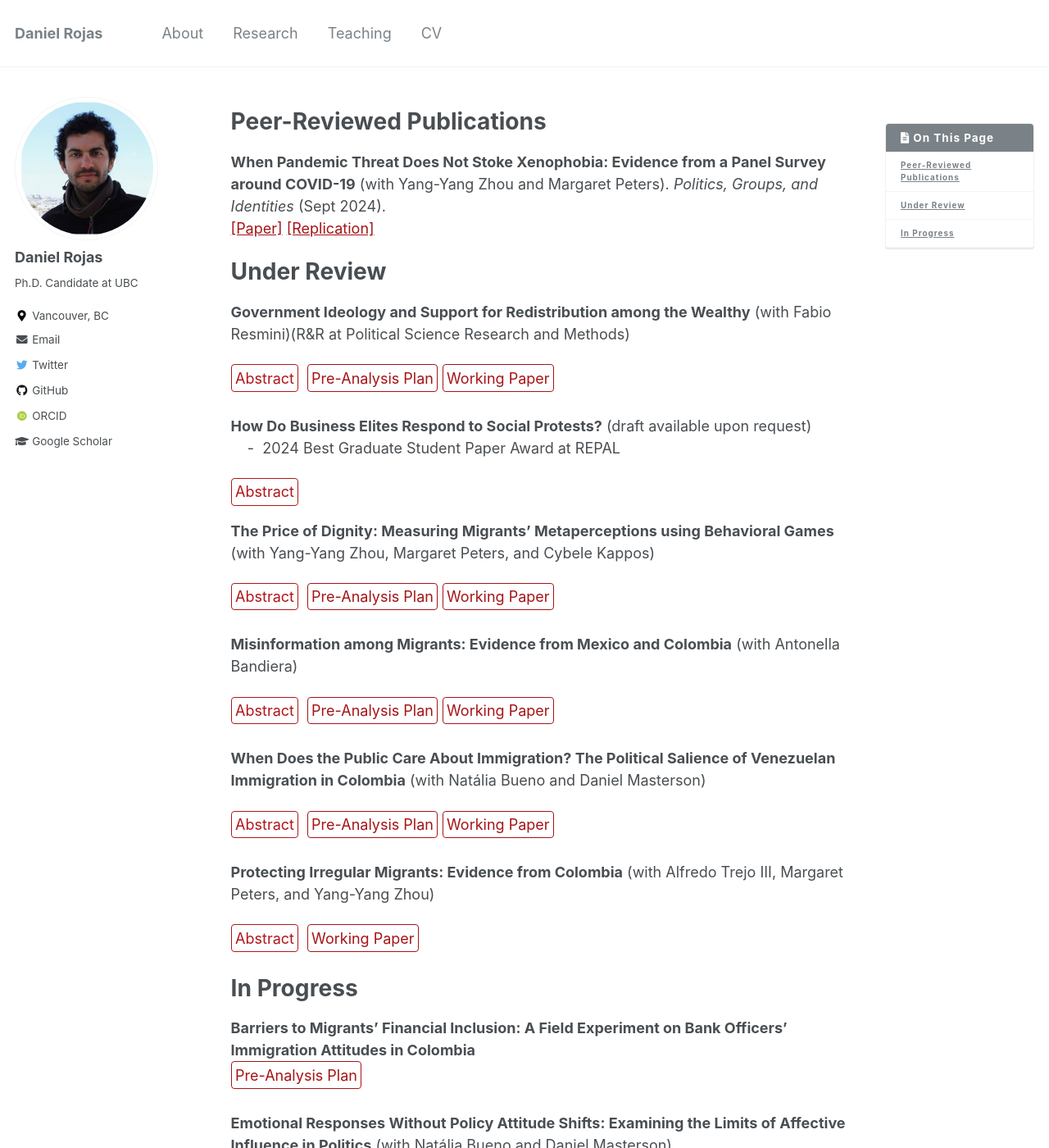
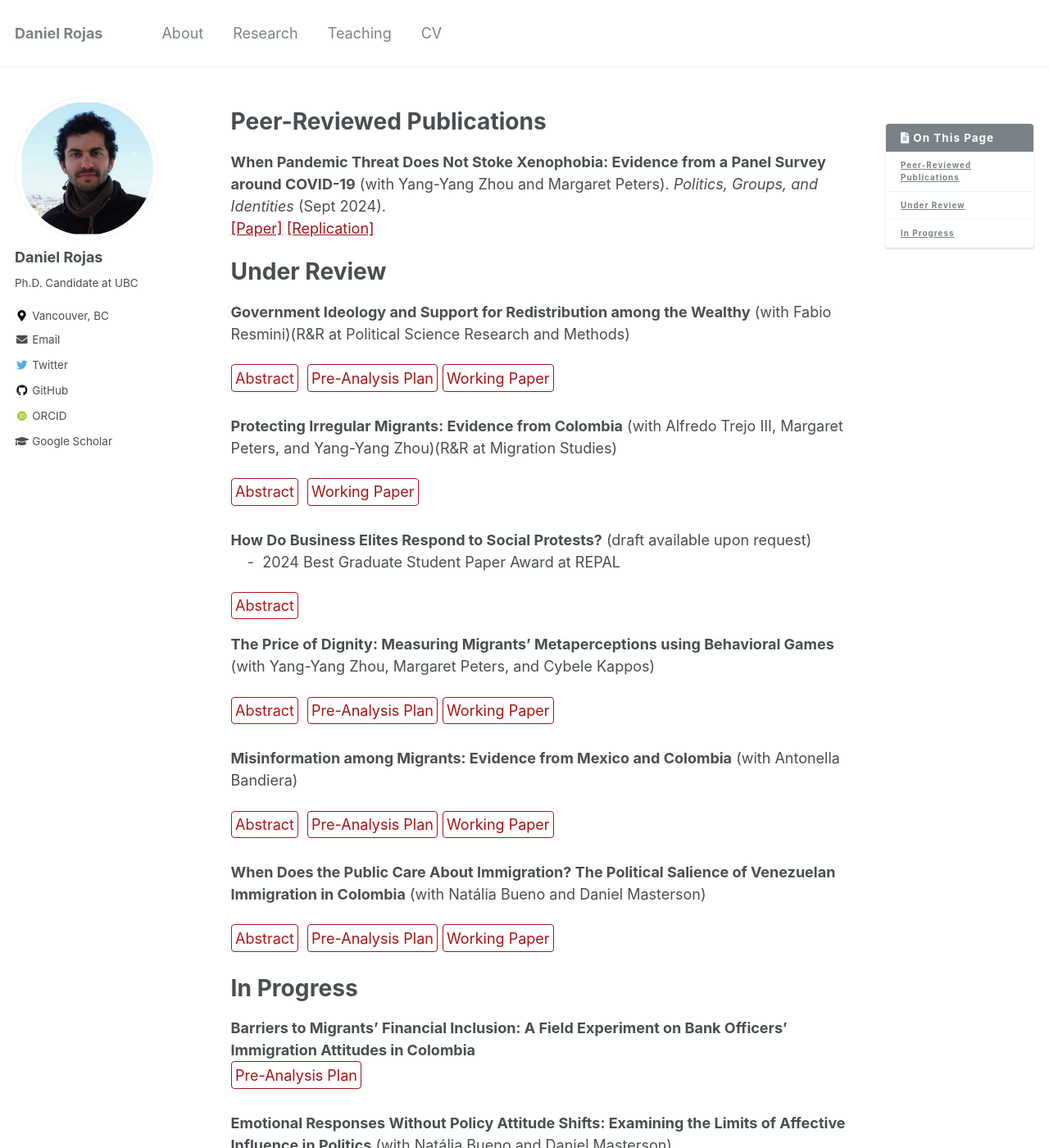
Before and after one commit to danielrojaslozano/danielrojaslozano.github.io, a Jekyll site: the page built from _pages/research.md, in a window 1280 px wide and 1400 px high. Shown: the whole window at 82% size. Built offline with Jekyll 4.4.1, drawn with Linux system fonts in a browser that asks for light colours; some web fonts are replaced; part of the change alters nothing that is shown.

Commit message:
Update research.md

```diff
--- a/_pages/research.md
+++ b/_pages/research.md
@@ -64,6 +64,12 @@ details > p {
 [Pre-Analysis Plan](https://osf.io/kpxba/?view_only=9b5a928ce3df416a8cd665357c877c60){: .btn--research}
 [Working Paper](https://osf.io/preprints/osf/kfuhe){: .btn--research}
 
+**Protecting Irregular Migrants: Evidence from Colombia** (with Alfredo Trejo III, Margaret Peters, and Yang-Yang Zhou)(R&R at Migration Studies)
+<br />
+<details><summary>Abstract</summary><p> When do host governments protect migrants and expand their rights? On February 8, 2021, Colombian President Iván Duque announced a 10-year temporary protected status for over 1.7 million Venezuelan migrants, a policy shift that contrasts with more restrictive migration responses globally. This paper examines the underlying motivations for Colombia's unexpected generosity, identifying three key factors: the pragmatic response to challenges in border control, the economic and legibility benefits of migrant regularization, and the pursuit of international reputation gains. Drawing on interviews with 30 Colombian policymakers, politicians, diplomats, bureaucrats, and NGO leaders, this study offers new insights into the drivers of inclusive migration policies in the Global South.</p>
+</details> &nbsp;
+[Working Paper](https://osf.io/preprints/osf/f4j63){: .btn--research}
+
 **How Do Business Elites Respond to Social Protests?** (draft available upon request)
 <br />
 &nbsp;&nbsp;&nbsp;&nbsp;-&nbsp;&nbsp;2024 Best Graduate Student Paper Award at REPAL
@@ -93,14 +99,6 @@ details > p {
 [Pre-Analysis Plan](https://osf.io/uk7qr){: .btn--research}
 [Working Paper](https://osf.io/preprints/socarxiv/ftsuz){: .btn--research}
 
-**Protecting Irregular Migrants: Evidence from Colombia** (with Alfredo Trejo III, Margaret Peters, and Yang-Yang Zhou)
-<br />
-<details><summary>Abstract</summary><p> When do host governments protect migrants and expand their rights? On February 8, 2021, Colombian President Iván Duque announced a 10-year temporary protected status for over 1.7 million Venezuelan migrants, a policy shift that contrasts with more restrictive migration responses globally. This paper examines the underlying motivations for Colombia's unexpected generosity, identifying three key factors: the pragmatic response to challenges in border control, the economic and legibility benefits of migrant regularization, and the pursuit of international reputation gains. Drawing on interviews with 30 Colombian policymakers, politicians, diplomats, bureaucrats, and NGO leaders, this study offers new insights into the drivers of inclusive migration policies in the Global South.</p>
-</details> &nbsp;
-[Working Paper](https://osf.io/preprints/osf/f4j63){: .btn--research}
-
-
-
 # In Progress
 
 **Barriers to Migrants’ Financial Inclusion: A Field Experiment on Bank Officers’ Immigration Attitudes in Colombia**
```
